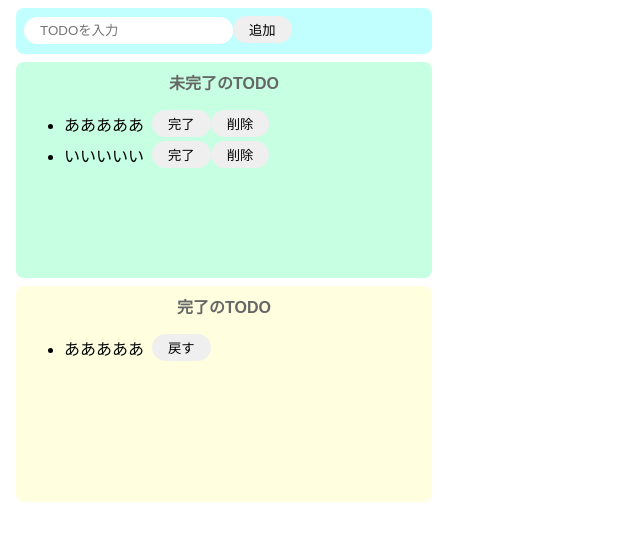
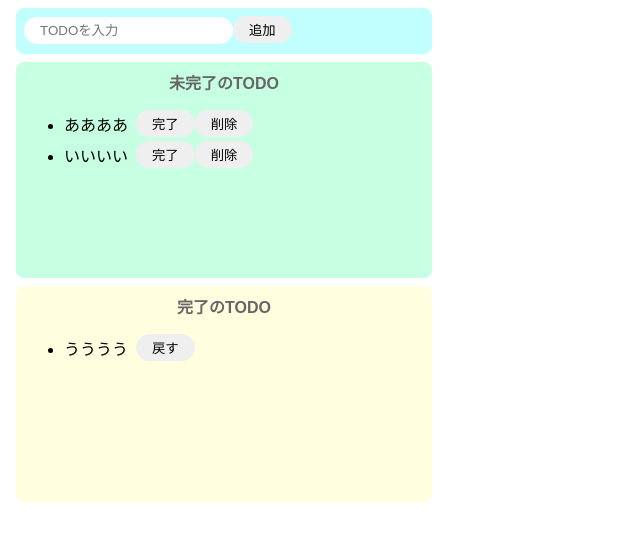
Before and after one commit to n-imai/react-todo-app, a React (Create React App) app: page / in a window 1280 px wide. Shown: the top 540 px of the page, without its empty margins (0-640 px from the left). Built offline with nearby package versions, Linux system fonts and the light colour scheme.

Commit message:
create mock

```diff
--- a/src/App.jsx
+++ b/src/App.jsx
@@ -1,7 +1,9 @@
-import React  from "react";
+import React, {useState} from "react";
 import './styles.css'
 
 export const App = () => {
+  const [incompleteTodos, setIncompleteTodos] = useState(['ああああ','いいいい']);
+  const [completeTodos, setCompleteTodos] = useState(['うううう'])
   return (
     <>
       <div className="input-area">
@@ -11,25 +13,28 @@
       <div className="incomplete-area">
         <p className="title">未完了のTODO</p>
         <ul>
-          <div className="list-row">
-            <li>あああああ</li>
-            <button>完了</button>
-            <button>削除</button>
-          </div>
-          <div className="list-row">
-            <li>いいいいい</li>
-            <button>完了</button>
-            <button>削除</button>
-          </div>
+          {incompleteTodos.map((todo) => {
+            return (
+              <div key={todo} className="list-row">
+                <li>{todo}</li>
+                <button>完了</button>
+                <button>削除</button>
+              </div>
+            );
+          })}
         </ul>
       </div>
       <div className="complete-area">
         <p className="title">完了のTODO</p>
         <ul>
-          <div className="list-row">
-            <li>あああああ</li>
-            <button>戻す</button>
-          </div>
+          {completeTodos.map((todo) => {
+            return (
+              <div key={todo} className="list-row">
+                <li>{todo}</li>
+                <button>戻す</button>
+              </div>
+            );
+          })}
         </ul>
       </div>
     </>
```
